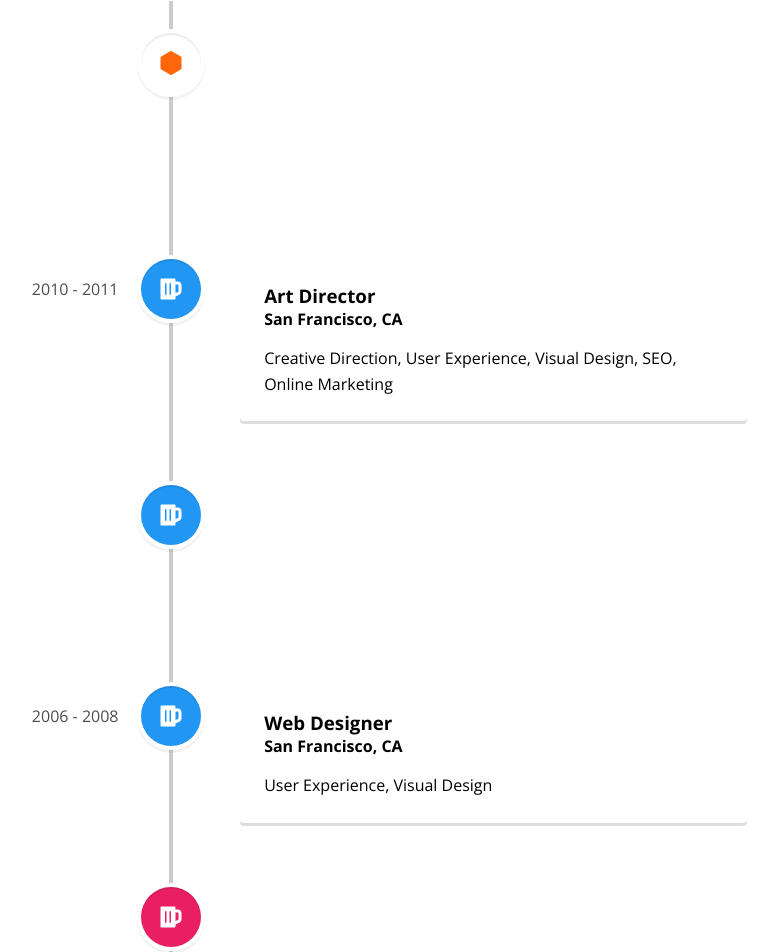
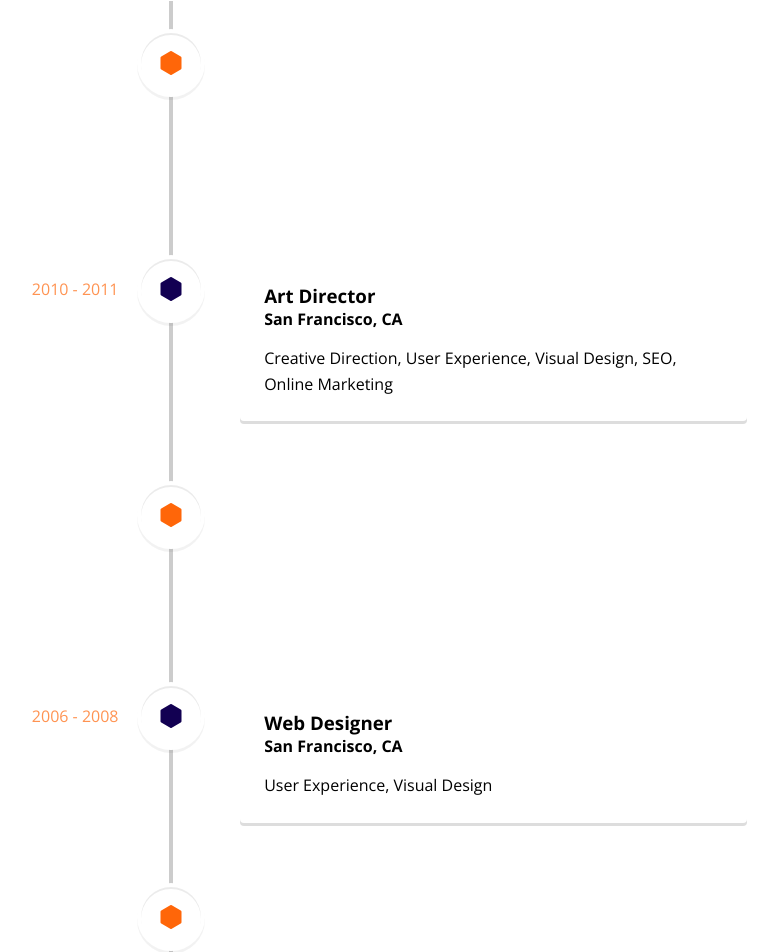
Before and after one commit to GaelBaptista/drestagio, a React (Vite) app: page /about in a window 1280 px wide. Shown: the part 1160-2112 px from the top of the page, without its empty margins (469-1247 px from the left). Built offline with nearby package versions, Linux system fonts and the light colour scheme.

Commit message:
timeline2KEY

```diff
--- a/src/routes/AboutUs/About.tsx
+++ b/src/routes/AboutUs/About.tsx
@@ -1,14 +1,86 @@
 import './about.css'
-import { VerticalTimeline, VerticalTimelineElement }  from 'react-vertical-timeline-component';
+import React from 'react';
+import {
+  VerticalTimeline,
+  VerticalTimelineElement,
+} from 'react-vertical-timeline-component';
 import 'react-vertical-timeline-component/style.min.css';
-import {FaBeer} from 'react-icons/fa'
-import {BsFillHexagonFill} from 'react-icons/bs'
+
+
+import { BsFillHexagonFill } from 'react-icons/bs';
+import { FaBeer } from 'react-icons/fa';
+
+
+const hexagonOrange = {
+  icon: <BsFillHexagonFill icon={BsFillHexagonFill} />,
+  iconStyle: { background: '#fff', color: '#FF6609' },
+};
+const hexagonBlue = {
+  icon: <BsFillHexagonFill icon={BsFillHexagonFill} />,
+
+  iconStyle: { background: '#fff', color: '#120052' },
+};
+
 
 export function About() {
+
+
+  const timeline = [
+    {
+      icon: hexagonOrange,
+      date: '2011 - present',
+      title: 'Creative Director',
+      subtitle: 'Miami, FL',
+      desc: 'Creative Direction, User Experience, Visual Design, Project Management, Team Leading',
+    },
+    {
+      icon: hexagonBlue,
+      date: '2010 - 2011',
+      title: 'Art Director',
+      subtitle: 'San Francisco, CA',
+      desc: 'Creative Direction, User Experience, Visual Design, SEO, Online Marketing',
+    },
+    {
+      icon: hexagonOrange,
+      date: '2008 - 2010',
+      title: 'Web Designer',
+      subtitle: 'Los Angeles, CA',
+      desc: 'User Experience, Visual Design',
+    },
+    {
+      icon: hexagonBlue,
+      date: '2006 - 2008',
+      title: 'Web Designer',
+      subtitle: 'San Francisco, CA',
+      desc: 'User Experience, Visual Design',
+    },
+    {
+      icon: hexagonOrange,
+      date: 'April 2013',
+      title: 'Content Marketing for Web, Mobile and Social Media',
+      subtitle: 'Online Course',
+      desc: 'Strategy, Social Media',
+    },
+    {
+      icon: hexagonBlue,
+      date: 'November 2012',
+      title: 'Agile Development Scrum Master',
+      subtitle: 'Certification',
+      desc: 'Creative Direction, User Experience, Visual Design',
+    },
+    {
+      icon: hexagonOrange,
+      date: '2002 - 2006',
+      title: 'Bachelor of Science in Interactive Digital Media Visual Imaging',
+      subtitle: 'Bachelor Degree',
+      desc: 'Creative Direction, Visual Design',
+    },
+
+  ];
   return (
 
     <section className="landing-page">
-
+    {/*================================================ ABOUT US ========================================================== */}
       <div className="contentAbout">
         <div className="containerAbout">
           <div className="infoAbout">
@@ -37,100 +109,50 @@ export function About() {
           </p>
         </div>
 
-
-<VerticalTimeline
-className='verticalTimeline'
-lineColor='#ccc'
-
->
-  <VerticalTimelineElement
-    className="vertical-timeline-element--work"
-    date="1"
-    iconStyle={{ background: '#fff', color: '#FF6609',   }}
-    icon={<BsFillHexagonFill/>}
-    iconClassName='IconTimiline'
+{/*====================================================== TIMELINE================================================================= */}
 
 
-  >
-    <h3 className="vertical-timeline-element-title">Creative Director</h3>
-    <h4 className="vertical-timeline-element-subtitle">Miami, FL</h4>
-    <p>
-      Creative Direction, User Experience, Visual Design, Project Management, Team Leading
-    </p>
-  </VerticalTimelineElement>
-  <VerticalTimelineElement
-    className="vertical-timeline-element--work"
-    date="2010 - 2011"
-    iconStyle={{ background: 'rgb(33, 150, 243)', color: '#fff' }}
-    icon={<FaBeer />}
-  >
-    <h3 className="vertical-timeline-element-title">Art Director</h3>
-    <h4 className="vertical-timeline-element-subtitle">San Francisco, CA</h4>
-    <p>
-      Creative Direction, User Experience, Visual Design, SEO, Online Marketing
-    </p>
-  </VerticalTimelineElement>
-  <VerticalTimelineElement
-    className="vertical-timeline-element--work"
-    date="2008 - 2010"
-    iconStyle={{ background: 'rgb(33, 150, 243)', color: '#fff' }}
-    icon={<FaBeer />}
-  >
-    <h3 className="vertical-timeline-element-title">Web Designer</h3>
-    <h4 className="vertical-timeline-element-subtitle">Los Angeles, CA</h4>
-    <p>
-      User Experience, Visual Design
-    </p>
-  </VerticalTimelineElement>
-  <VerticalTimelineElement
-    className="vertical-timeline-element--work"
-    date="2006 - 2008"
-    iconStyle={{ background: 'rgb(33, 150, 243)', color: '#fff' }}
-    icon={<FaBeer />}
-  >
-    <h3 className="vertical-timeline-element-title">Web Designer</h3>
-    <h4 className="vertical-timeline-element-subtitle">San Francisco, CA</h4>
-    <p>
-      User Experience, Visual Design
-    </p>
-  </VerticalTimelineElement>
-  <VerticalTimelineElement
-    className="vertical-timeline-element--education"
-    date="April 2013"
-    iconStyle={{ background: 'rgb(233, 30, 99)', color: '#fff' }}
-    icon={<FaBeer />}
-  >
-    <h3 className="vertical-timeline-element-title">Content Marketing for Web, Mobile and Social Media</h3>
-    <h4 className="vertical-timeline-element-subtitle">Online Course</h4>
-    <p>
-      Strategy, Social Media
-    </p>
-  </VerticalTimelineElement>
-  <VerticalTimelineElement
-    className="vertical-timeline-element--education"
-    date="November 2012"
-    iconStyle={{ background: 'rgb(233, 30, 99)', color: '#fff' }}
-    icon={<FaBeer />}
-  >
-    <h3 className="vertical-timeline-element-title">Agile Development Scrum Master</h3>
-    <h4 className="vertical-timeline-element-subtitle">Certification</h4>
-    <p>
-      Creative Direction, User Experience, Visual Design
-    </p>
-  </VerticalTimelineElement>
-  <VerticalTimelineElement
-    className="vertical-timeline-element--education"
-    date="2002 - 2006"
-    iconStyle={{ background: 'rgb(233, 30, 99)', color: '#fff' }}
-    icon={<FaBeer />}
-  >
-    <h3 className="vertical-timeline-element-title">Bachelor of Science in Interactive Digital Media Visual Imaging</h3>
-    <h4 className="vertical-timeline-element-subtitle">Bachelor Degree</h4>
-    <p>
-      Creative Direction, Visual Design
-    </p>
-  </VerticalTimelineElement>
-</VerticalTimeline>
+
+        <VerticalTimeline lineColor='#ccc' >
+        {timeline.map((t, i) => {
+          const contentStyle =
+            i === 0
+              ? { background: '#FF6609', color: '#fff' }
+              : undefined;
+          const arrowStyle =
+            i === 0
+              ? { borderRight: '7px solid #FF6609' }
+              : undefined;
+
+
+          return (
+            <VerticalTimelineElement
+              key={i}
+              className="vertical-timeline-element--work"
+              contentStyle={contentStyle}
+              contentArrowStyle={arrowStyle}
+              date={t.date}
+              dateClassName="dateTimeline"
+              {...t.icon}
+            >
+              {t.title ? (
+                <React.Fragment>
+                  <h3 className="vertical-timeline-element-title">{t.title}</h3>
+                  {t.subtitle && (
+                    <h4 className="vertical-timeline-element-subtitle">
+                      {t.subtitle}
+                    </h4>
+                  )}
+                  {t.desc && <p>{t.desc}</p>}
+                </React.Fragment>
+              ) : undefined}
+            </VerticalTimelineElement>
+          );
+        })}
+      </VerticalTimeline>
+
+
+
 
     </section>
   )
--- a/src/routes/AboutUs/about.css
+++ b/src/routes/AboutUs/about.css
@@ -33,6 +33,11 @@
 
   .vertical-timeline-element--work{
     font-family: 'Open Sans', sans-serif;
+}
+.dateTimeline{
+  color:#FF6609;
+  font-size: 50px;
+  font-weight: bold;
 }
 
 
```
